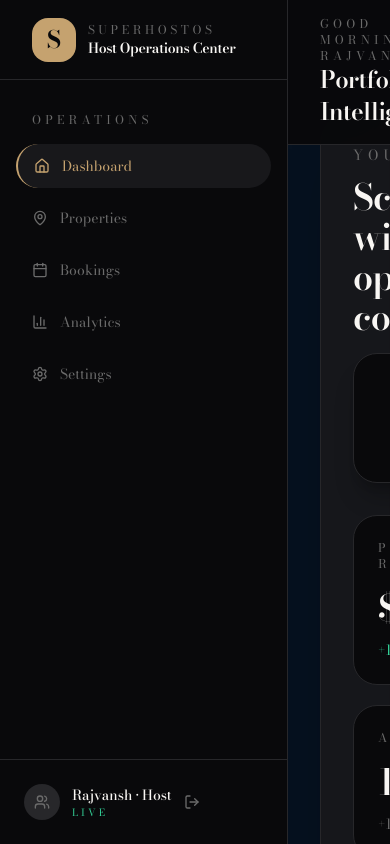
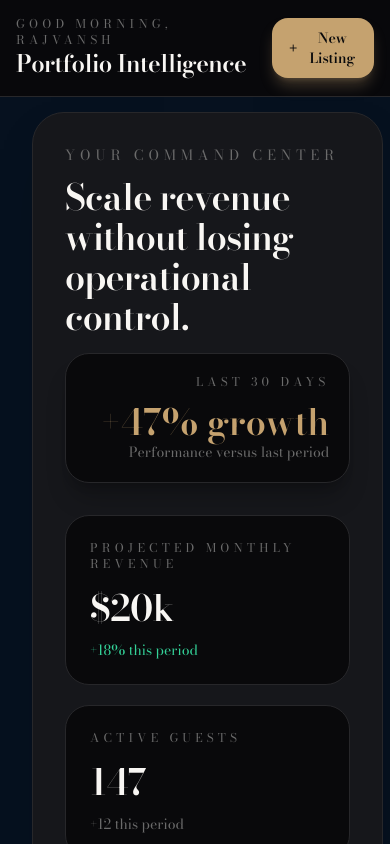
Before and after one commit to comfort-curators/Superhostos, a React (Vite) app in the folder apps/web/: page /dashboard in a window 390 px wide. Shown: the top 844 px of the page. Built offline with nearby package versions, Linux system fonts and the light colour scheme.

Commit message:
Checkpoint from VS Code for cloud agent session

```diff
--- a/apps/web/src/App.tsx
+++ b/apps/web/src/App.tsx
@@ -205,7 +205,7 @@ export default function App() {
         onLogout={() => toast('Session ended securely.', { description: 'You are logged out from the demo.' })}
       />
 
-      <div className="ml-72 min-h-screen">
+      <div className="md:ml-72 min-h-screen">
         <Topbar
           title={routeTitle}
           searchTerm={searchTerm}
--- a/apps/web/src/components/Sidebar.tsx
+++ b/apps/web/src/components/Sidebar.tsx
@@ -25,7 +25,7 @@ const icons = {
 
 export function Sidebar({ activeTab, onNavigate, onLogout }: SidebarProps) {
   return (
-    <aside className="fixed left-0 top-0 z-50 h-full w-72 border-r border-zinc-800 bg-zinc-950 text-cream">
+    <aside className="hidden md:fixed md:left-0 md:top-0 md:z-50 md:h-full md:w-72 md:border-r md:border-zinc-800 md:bg-zinc-950 md:text-cream">
       <div className="flex h-20 items-center gap-3 border-b border-zinc-800 px-8">
         <div className="grid h-11 w-11 place-items-center rounded-2xl bg-accent text-zinc-950 text-2xl font-bold">S</div>
         <div>
--- a/apps/web/src/components/Topbar.tsx
+++ b/apps/web/src/components/Topbar.tsx
@@ -10,7 +10,7 @@ type TopbarProps = {
 
 export function Topbar({ searchTerm, onSearch, onCreate, title }: TopbarProps) {
   return (
-    <header className="fixed right-0 left-72 z-40 flex items-center justify-between border-b border-zinc-800 bg-zinc-950/95 px-8 py-4 backdrop-blur-xl">
+    <header className="fixed right-0 left-0 md:left-72 z-40 flex items-center justify-between border-b border-zinc-800 bg-zinc-950/95 px-4 md:px-8 py-4 backdrop-blur-xl">
       <div>
         <p className="text-xs uppercase tracking-[0.35em] text-stone">Good morning, Rajvansh</p>
         <h1 className="text-2xl font-semibold tracking-tight text-cream">{title}</h1>
```
Also changed, not shown: tsconfig.json (+2 -6 lines), 1 other file (tests, documents, lock files or other folders).
